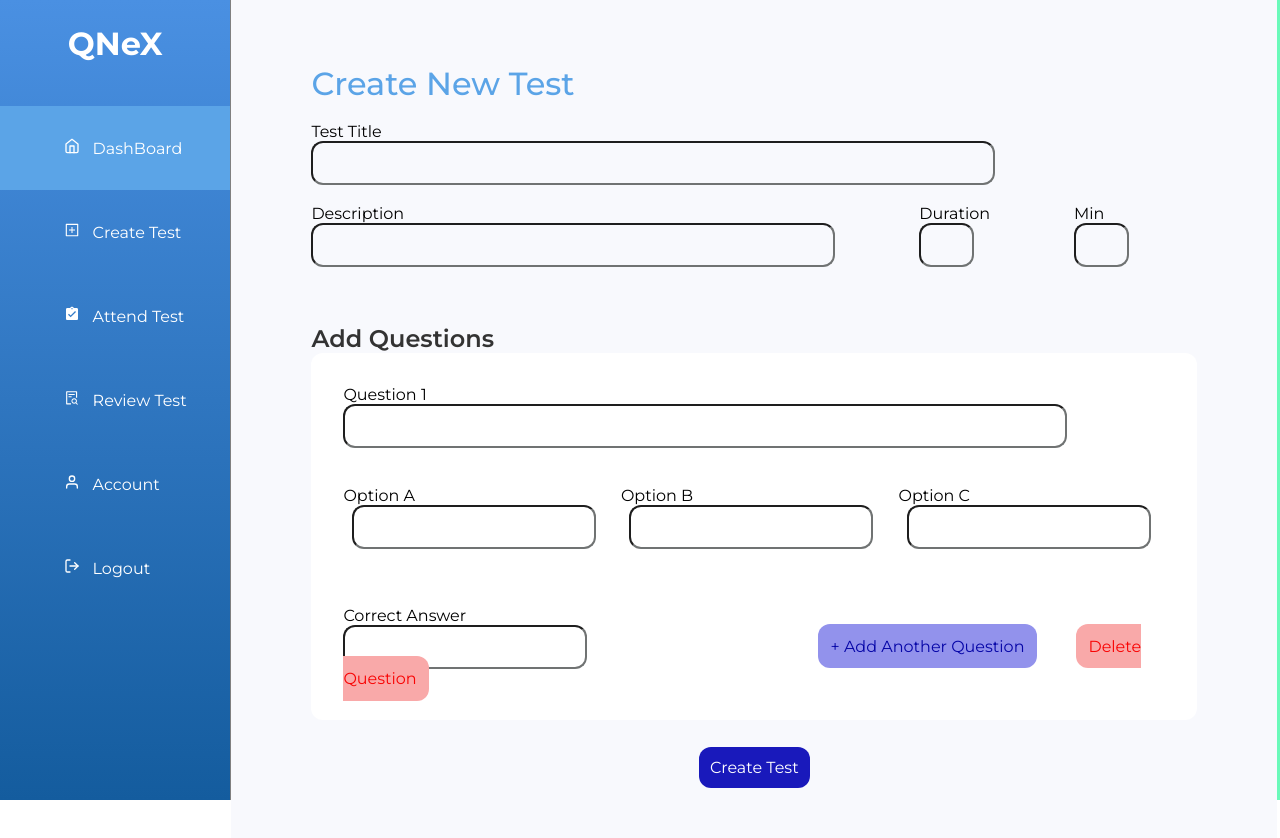
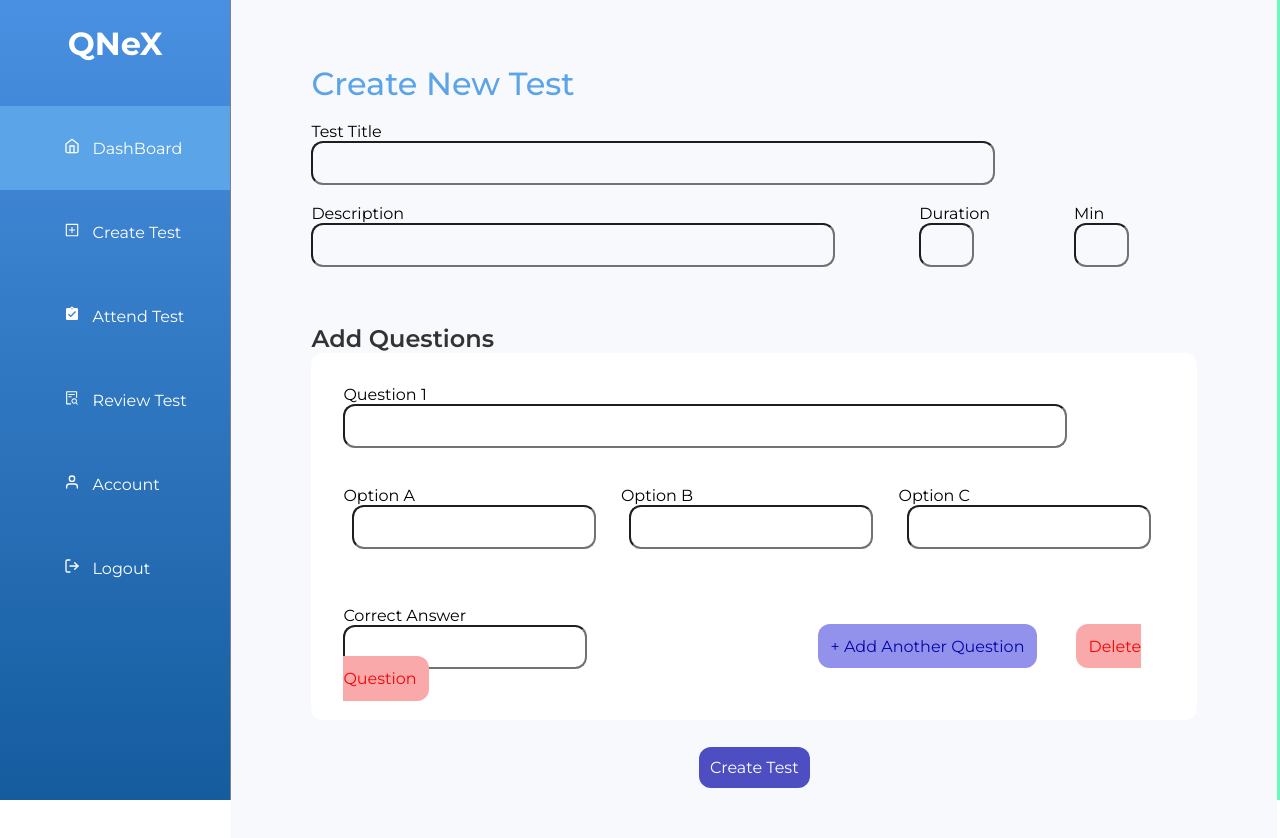
Before and after one commit to imanmay2/QNeX, a React (Vite) app in the folder client/ui/: page /createTest in a window 1280 px wide. Shown: the top 838 px of the page. Built offline with nearby package versions, Linux system fonts and the light colour scheme; a web font is replaced by a local one.

Commit message:
Create Test Page updated..

```diff
--- a/client/ui/src/components/css/createTest.css
+++ b/client/ui/src/components/css/createTest.css
@@ -82,7 +82,11 @@ input{
     border-radius: 12px;
     padding:0.7rem;
     color:white;
-    background-color: rgb(25, 25, 187);
+    background-color: rgb(78, 78, 195);
+}
+
+.create_test_btn:hover{
+    background-color: rgb(33, 33, 157);
 }
 
 .heading_{
```
